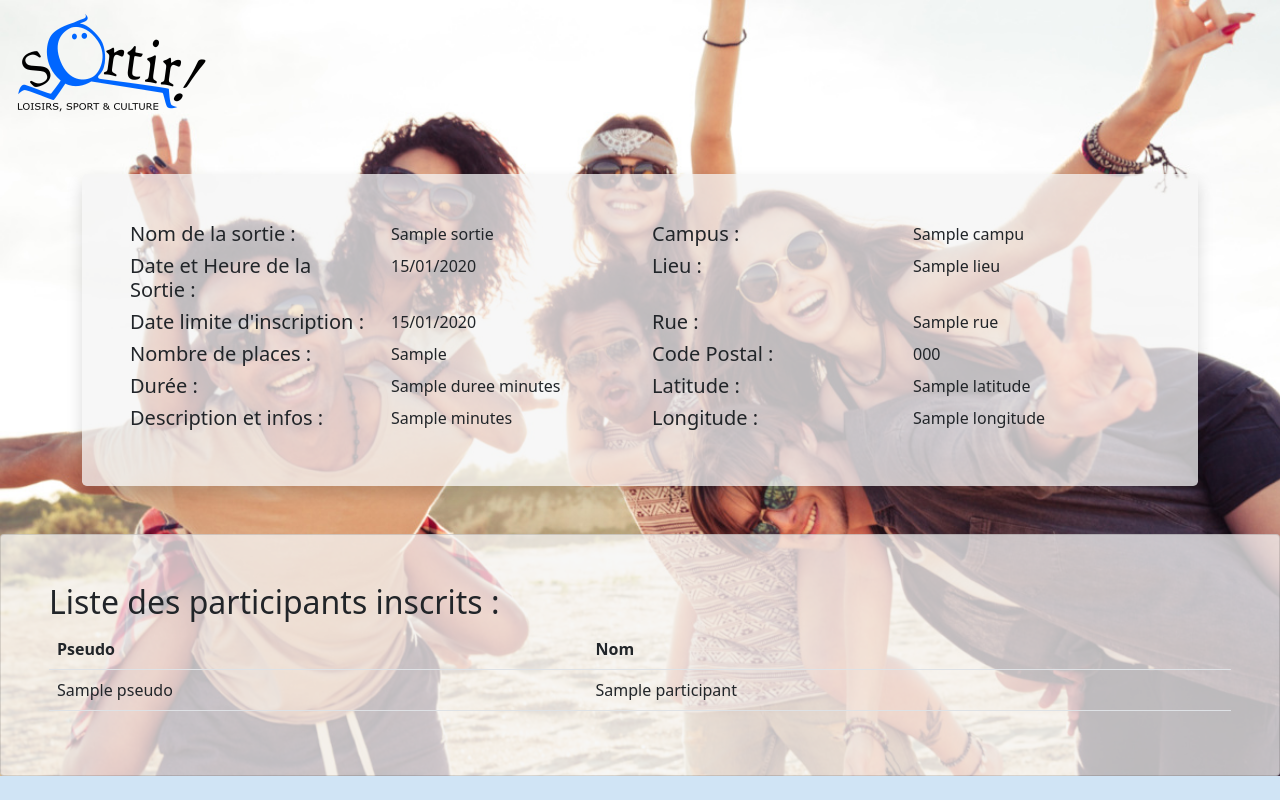
After one commit to sabinednt/sortir_Eni, a Symfony app: template templates/sortie/details.html.twig in a window 1280 px wide. The commit adds this page. Run offline with Twig, Linux system fonts and the light colour scheme; the template is opened without the code that fills it: most values are stand-ins (such as "Sample title", 1, 10 or a date in 2020); some libraries are stand-ins or nearby versions.

Commit message:
feat: add method sortie create and list with respectives views

```diff
--- a/public/css/style.css
+++ b/public/css/style.css
@@ -32,3 +32,58 @@
     color: white !important;
     background-color: #3b5998;
 }
+
+#creat-sortie-card {
+    position: relative;
+    display: flex;
+    flex-direction: column;
+    min-width: 50%;
+    word-wrap: break-word;
+    background-color: rgba(245,245,245,0.75);
+
+    background-clip: border-box;
+    border: 1px solid rgba(0, 0, 0, 0.125);
+    border-radius: 0.25rem;
+}
+
+#list-sorties-card {
+    position: relative;
+    display: flex;
+    flex-direction: column;
+    min-width: 50%;
+    word-wrap: break-word;
+    background-color: rgba(245,245,245,0.75);
+
+    background-clip: border-box;
+    border: 1px solid rgba(0, 0, 0, 0.125);
+    border-radius: 0.25rem;
+}
+
+#detail-sortie-card {
+    position: relative;
+    display: flex;
+    flex-direction: column;
+    min-width: 50%;
+    word-wrap: break-word;
+    background-color: rgba(245,245,245,0.75);
+
+    background-clip: border-box;
+    border: 1px solid rgba(0, 0, 0, 0.125);
+    border-radius: 0.25rem;
+}
+
+.flash {
+    padding: 20px;
+    font-weight: bold;
+    font-size: 1.4rem;
+    margin: 1rem 0;
+    border-radius: 5px;
+}
+
+.flash-success {
+    background-color: rgb(95, 185, 4);
+}
+
+.infoSortie {
+  height: 8em !important;
+}
--- a/src/Security/AppAuthenticator.php
+++ b/src/Security/AppAuthenticator.php
@@ -57,14 +57,13 @@ class AppAuthenticator extends AbstractFormLoginAuthenticator implements Passwor
             Security::LAST_USERNAME,
             $credentials['email']
         );
-        dump($credentials);
+
         return $credentials;
     }
 
     public function getUser($credentials, UserProviderInterface $userProvider)
     {
         $token = new CsrfToken('authenticate', $credentials['csrf_token']);
-        dump($token);
         if (!$this->csrfTokenManager->isTokenValid($token)) {
             throw new InvalidCsrfTokenException();
         }
@@ -98,7 +97,7 @@ class AppAuthenticator extends AbstractFormLoginAuthenticator implements Passwor
         }
 
         return new RedirectResponse($this->urlGenerator->generate('main_home'));
-       /** throw new \Exception('TODO: provide a valid redirect inside '.__FILE__);*/
+        /* throw new \Exception('TODO: provide a valid redirect inside '.__FILE__);*/
     }
 
     protected function getLoginUrl()
--- a/templates/base.html.twig
+++ b/templates/base.html.twig
@@ -16,7 +16,6 @@
             {% include('include/nav.html.twig') %}
         </header>
 
-    <body>
         {# read and display all flash messages #}
         {% for label, messages in app.flashes %}
             {% for message in messages %}
--- a/templates/include/nav.html.twig
+++ b/templates/include/nav.html.twig
@@ -9,6 +9,12 @@
             <ul class="navbar-nav ms-auto">
                 <li class="nav-item">
                     <a class="nav-link" href="{{ path('main_home') }}">Accueil</a>
+                </li>
+                <li class="nav-item">
+                    <a class="nav-link" href="{{ path('sortie_create') }}">Create une Sortie</a>
+                </li>
+                <li class="nav-item">
+                    <a class="nav-link" href="{{ path('sortie_list') }}">Lister les Sorties</a>
                 </li>
                 <li class="nav-item">
                     <a class="nav-link" href="#">Mon Profil</a>
--- /dev/null
+++ b/templates/sortie/details.html.twig
@@ -0,0 +1,116 @@
+{% extends 'base.html.twig' %}
+
+{% block title %}Aficher une sortie ! | {{ parent() }} {% endblock %}
+
+{% block body %}
+<div class="container">
+    <div class="row">
+        <div class="col-sm-12 col-md-12 col-lg-12 mx-auto">
+            <div id="detail-sortie-card" class=" border-0 shadow rounded-3 my-5 ">
+                <div class="card-body p-4 p-sm-5">
+                    <div class="row">
+                        <div class="col">
+                            <h5>Nom de la sortie :</h5>
+                        </div>
+                        <div class="col">
+                            {{ sortie.nom }}
+                        </div>
+                        <div class="col">
+                            <h5>Campus :</h5>
+                        </div>
+                        <div class="col">
+                            {{ sortie.campus.nom }}
+                        </div>
+                    </div>
+                    <div class="row">
+                        <div class="col">
+                            <h5>Date et Heure de la Sortie :</h5>
+                        </div>
+                        <div class="col">
+                            {{ sortie.dateHeureDebut|date('d/m/Y') }}
+                        </div>
+                        <div class="col">
+                            <h5>Lieu :</h5>
+                        </div>
+                        <div class="col">
+                            {{ sortie.lieu.nom }}
+                        </div>
+                    </div>
+                    <div class="row">
+                        <div class="col">
+                            <h5>Date limite d'inscription :</h5>
+                        </div>
+                        <div class="col">
+                            {{ sortie.dateLimiteInscription|date('d/m/Y') }}
+                        </div>
+                        <div class="col">
+                            <h5>Rue :</h5>
+                        </div>
+                        <div class="col">
+                            {{ sortie.lieu.rue }}
+                        </div>
+                    </div>
+                    <div class="row">
+                        <div class="col">
+                            <h5>Nombre de places :</h5>
+                        </div>
+                        <div class="col">
+                            {{ sortie.nbInscriptionsMax }}
+                        </div>
+                        <div class="col">
+                            <h5>Code Postal :</h5>
+                        </div>
+                        <div class="col">
+                            {{ sortie.lieu.ville.codePostal }}
+                        </div>
+                    </div>
+                    <div class="row">
+                        <div class="col">
+                            <h5>Durée :</h5>
+                        </div>
+                        <div class="col">
+                            {{ sortie.duree }} minutes
+                        </div>
+                        <div class="col">
+                            <h5>Latitude :</h5>
+                        </div>
+                        <div class="col">
+                            {{ sortie.lieu.latitude }}
+                        </div>
+                    </div>
+                    <div class="row">
+                        <div class="col">
+                            <h5>Description et infos :</h5>
+                        </div>
+                        <div class="col">
+                            {{ sortie.infosSortie }} minutes
+                        </div>
+                        <div class="col">
+                            <h5>Longitude :</h5>
+                        </div>
+                        <div class="col">
+                            {{ sortie.lieu.longitude }}
+                        </div>
+                    </div>
+                </div>
+            </div>
+        </div>
+    </div>
+</div>
+
+<div id="list-sorties-card" class="p-5">
+    <h2>Liste des participants inscrits :</h2>
+    <table class="table table-responsive">
+        <tr>
+            <th>Pseudo</th>
+            <th>Nom</th>
+        </tr>
+        {% for participant in sortie.participants %}
+        <tr>
+            <td>{{ participant.pseudo }}</td>
+            <td>{{ participant.nom }}</td>
+        </tr>
+        {% endfor %}
+    </table>
+</div>
+{% endblock %}
```
Also changed, not shown: src/Controller/SortieController.php (+47 -21 lines), src/Entity/Sortie.php (+14 -2 lines), src/Form/SortieType.php (+7 -5 lines), src/Repository/SortieRepository.php (+0 -28 lines), templates/sortie/create.html.twig (+12 -1 lines), templates/sortie/list.html.twig (+28 -28 lines).
